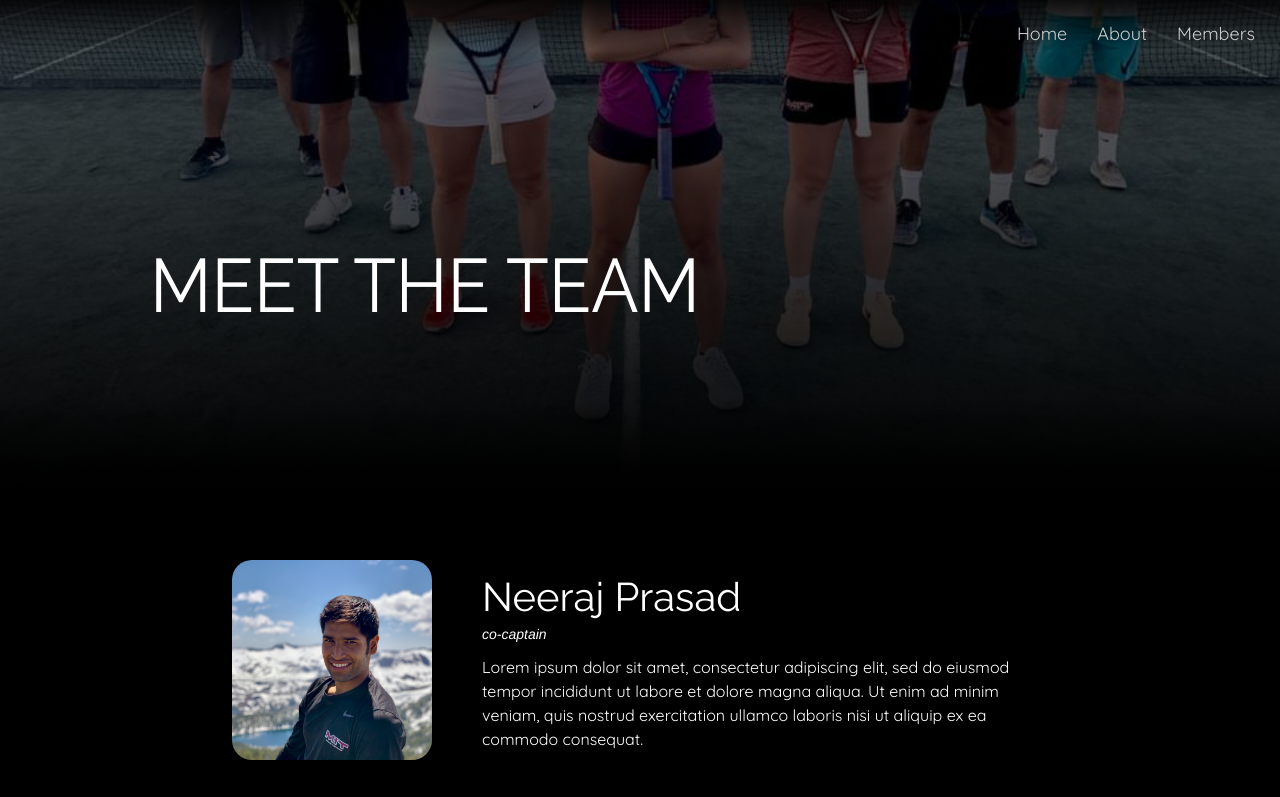
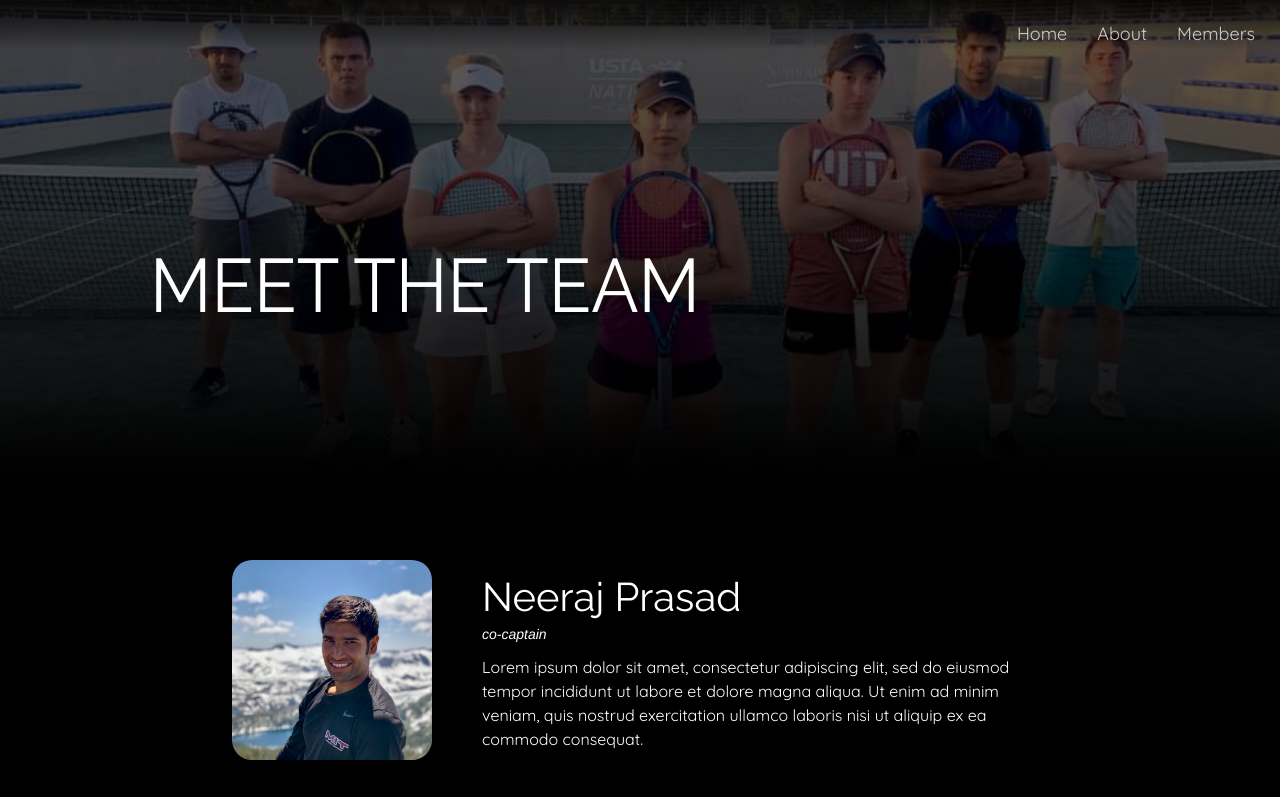
Before and after one commit to a-lchen/club-tennis-website, a website: page src/views/members.html in a window 1280 px wide. Shown: the top 797 px of the page. Drawn offline with nearby package versions, Linux system fonts and the light colour scheme; files that its build step writes are made by us from their sources; files whose address does not match are found by name.

Commit message:
fixed photo

```diff
--- a/public/css/app.css
+++ b/public/css/app.css
@@ -169,7 +169,7 @@ footer {
   background-size: 100%;
   background-color: transparent;
   background-size: cover;
-  background-position: center 100%;
+  background-position: center 50%;
   background-attachment: fixed;
 }
 
```
